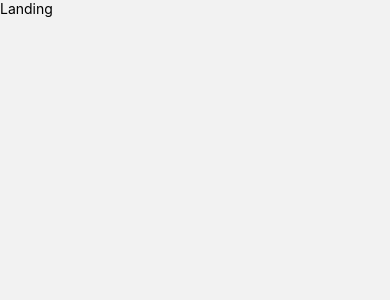
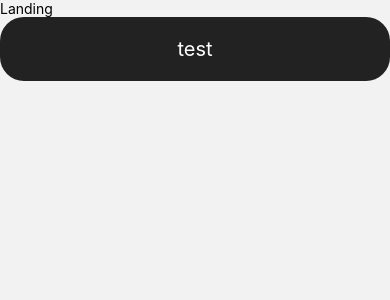
Before and after one commit to lucianonooijen/genesis, a React Native app in the folder app/: screen / in a window 390 px wide. Shown: the top 300 px of the page. Built offline with nearby package versions, Linux system fonts and the light colour scheme.

Commit message:
Add button and example navigation
Signed-off-by: Luciano Nooijen <luciano@bytecode.nl>

```diff
--- /dev/null
+++ b/app/components/Buttons/ButtonRegular/ButtonRegular.styles.ts
@@ -0,0 +1,22 @@
+import styled from "styled-components/native";
+
+export const ButtonContainer = styled.View<{disabled?: boolean}>`
+    margin: 0;
+    padding: 5px 10px;
+    text-align: center;
+    background-color: ${props => (props.disabled ? "#bbb" : "#222")}
+    border-radius: 24px;
+    height: 64px;
+    display: flex;
+    flex-direction: row;
+    justify-content: center;
+    align-items: center;
+
+`;
+
+export const ButtonText = styled.Text`
+    font-style: normal;
+    font-size: 20px;
+    line-height: 24px;
+    color: #fff;
+`;
--- /dev/null
+++ b/app/components/Buttons/ButtonRegular/ButtonRegular.tsx
@@ -0,0 +1,23 @@
+import React from "react";
+import {TouchableOpacity} from "react-native";
+import ButtonRegularProps from "./ButtonRegular.types";
+import {ButtonContainer, ButtonText} from "./ButtonRegular.styles";
+
+export const ButtonPrimary: React.FC<ButtonRegularProps> = ({
+    title,
+    onPress,
+    disabled,
+}) => {
+    const onPressHandler = () => {
+        if (disabled) return;
+        if (!onPress) return;
+        onPress();
+    };
+    return (
+        <TouchableOpacity onPress={onPressHandler}>
+            <ButtonContainer disabled={disabled}>
+                <ButtonText>{title}</ButtonText>
+            </ButtonContainer>
+        </TouchableOpacity>
+    );
+};
--- /dev/null
+++ b/app/components/Buttons/ButtonRegular/ButtonRegular.types.ts
@@ -0,0 +1,5 @@
+export default interface ButtonRegularProps {
+    title: string;
+    onPress?: () => void;
+    disabled?: boolean;
+}
--- a/app/package.json
+++ b/app/package.json
@@ -20,7 +20,8 @@
     "react": "17.0.2",
     "react-native": "0.66.4",
     "react-native-safe-area-context": "^3.3.2",
-    "react-native-screens": "^3.10.1"
+    "react-native-screens": "^3.10.1",
+    "styled-components": "^5.3.3"
   },
   "devDependencies": {
     "@babel/core": "^7.12.9",
@@ -33,6 +34,7 @@
     "@types/react": "^17.0.37",
     "@types/react-native": "^0.66.9",
     "@types/react-test-renderer": "^17.0.1",
+    "@types/styled-components": "^5.1.19",
     "@typescript-eslint/eslint-plugin": "^5.7.0",
     "@typescript-eslint/parser": "^5.7.0",
     "babel-jest": "^26.6.3",
--- a/app/pages/Home/Home.tsx
+++ b/app/pages/Home/Home.tsx
@@ -1,10 +1,17 @@
 import React from "react";
 import {Text, View} from "react-native";
+import {ButtonPrimary} from "../../components/Buttons/ButtonRegular/ButtonRegular";
+import {TutorialScreens} from "../../router/types";
+import {TutorialNavigationProps} from "../../types/Navigation";
 
-const Home = () => {
+const Home: React.FC<TutorialNavigationProps> = ({navigation}) => {
     return (
         <View style={{flex: 1, alignItems: "center", justifyContent: "center"}}>
             <Text>Home Screen</Text>
+            <ButtonPrimary
+                title="test"
+                onPress={() => navigation.navigate(TutorialScreens.Landing)}
+            />
         </View>
     );
 };
--- a/app/pages/Landing/Landing.tsx
+++ b/app/pages/Landing/Landing.tsx
@@ -1,10 +1,17 @@
 import React from "react";
 import {Text, View} from "react-native";
+import {ButtonPrimary} from "../../components/Buttons/ButtonRegular/ButtonRegular";
+import {TutorialNavigationProps} from "../../types/Navigation";
+import {MainScreens} from "../../router/types";
 
-const Landing = () => {
+const Landing: React.FC<TutorialNavigationProps> = ({navigation}) => {
     return (
         <View>
             <Text>Landing</Text>
+            <ButtonPrimary
+                title="test"
+                onPress={() => navigation.navigate(MainScreens.Home)}
+            />
         </View>
     );
 };
--- a/app/router/Router.tsx
+++ b/app/router/Router.tsx
@@ -3,7 +3,7 @@ import {NavigationContainer} from "@react-navigation/native";
 import {createNativeStackNavigator} from "@react-navigation/native-stack";
 import Home from "../pages/Home/Home";
 import Landing from "../pages/Landing/Landing";
-import {TutorialScreens} from "./types";
+import {MainScreens, TutorialScreens} from "./types";
 import {RouterProps} from "./Router.types";
 
 const Stack = createNativeStackNavigator();
@@ -17,7 +17,7 @@ const Router: React.FC<RouterProps> = ({appState}) => {
                 }}
             >
                 {tutorialStack(appState.hasSeenTutorial)}
-                <Stack.Screen name="Home" component={Home} />
+                <Stack.Screen name={MainScreens.Home} component={Home} />
             </Stack.Navigator>
         </NavigationContainer>
     );
--- /dev/null
+++ b/app/types/Navigation.ts
@@ -0,0 +1,6 @@
+import {ParamListBase} from "@react-navigation/native";
+import {NativeStackNavigationProp} from "@react-navigation/native-stack/lib/typescript/src/types";
+
+export interface TutorialNavigationProps {
+    navigation: NativeStackNavigationProp<ParamListBase>;
+}
```
Also changed, not shown: 1 other file (tests, documents, lock files or other folders).
